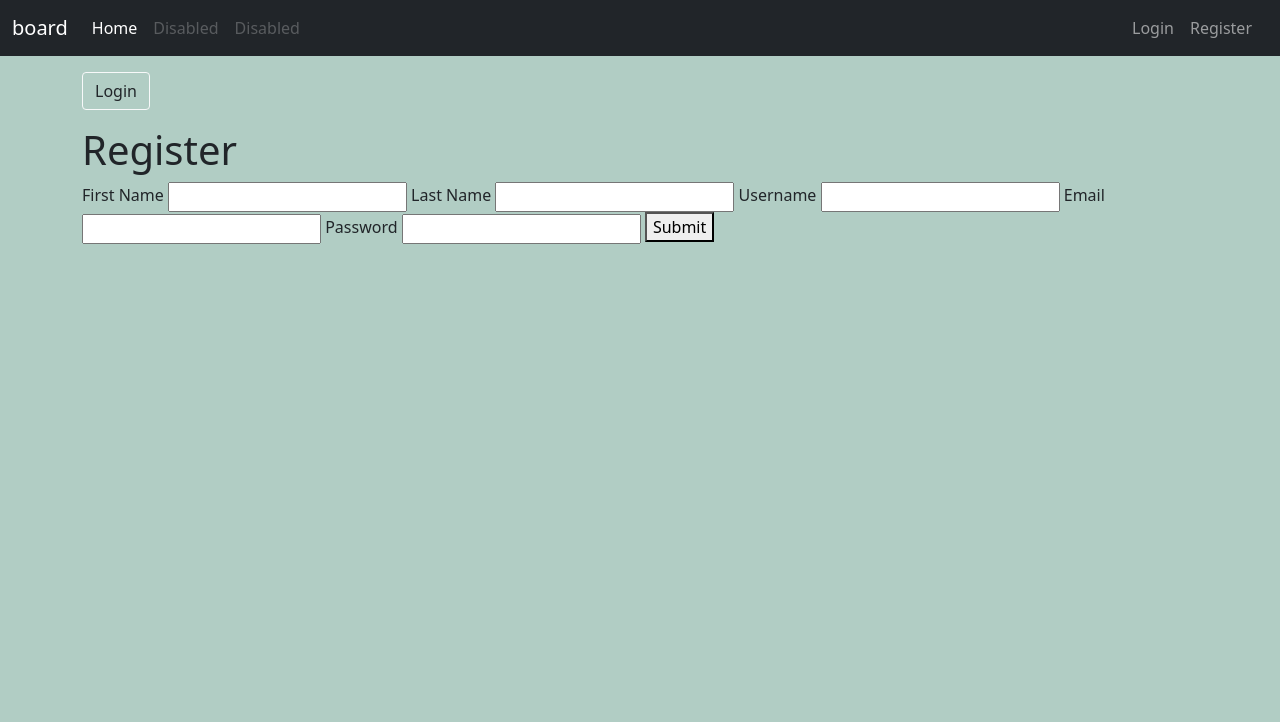
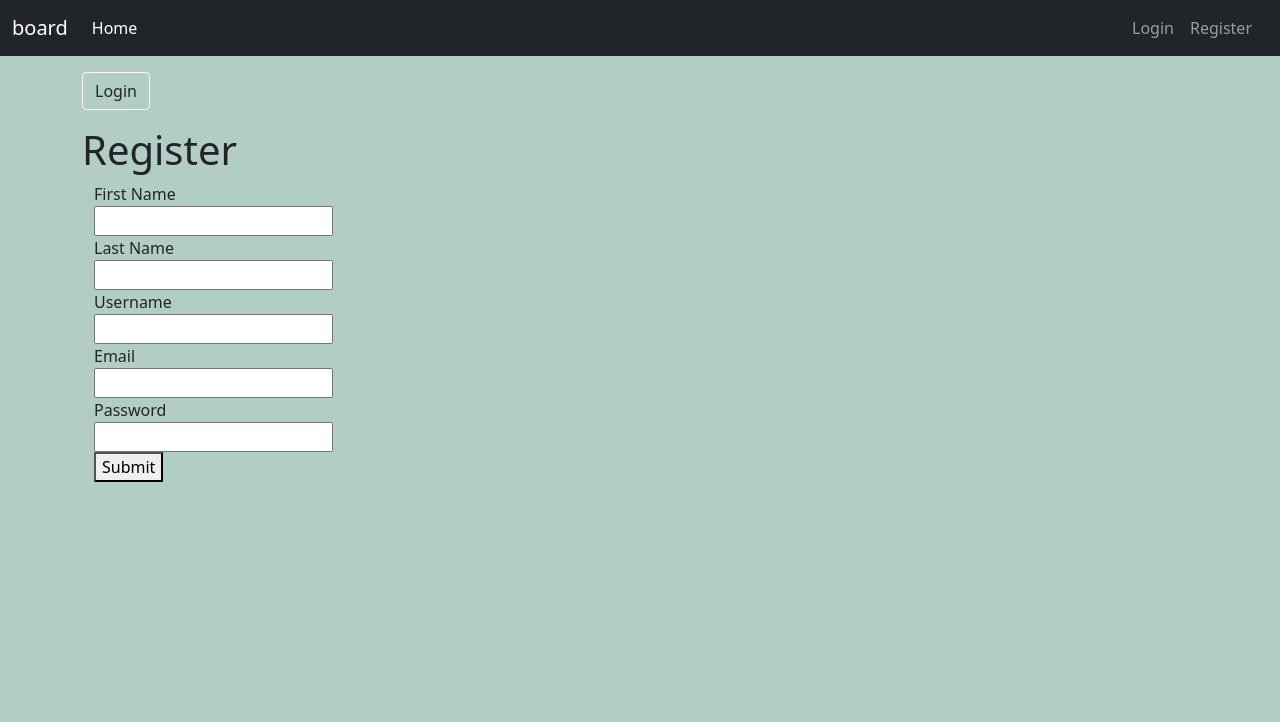
Before and after one commit to cdmichaelb/kanban_capstone, a Django app: page / in a window 1280 px wide. Shown: the top 722 px of the page. Run offline with Django 4.2, Linux system fonts and the light colour scheme; data that the repository does not hold is empty; some libraries are stand-ins or nearby versions.

Commit message:
last minute changes

```diff
--- a/board/views.py
+++ b/board/views.py
@@ -252,7 +252,6 @@ def card_move(request, pk):
         card = qs.first()
         column = Column.objects.filter(pk=card.column.id).first()
         columns = Column.objects.filter(kanban=column.kanban)
-        kanban = Kanban.objects.filter(pk=column.kanban.id).first()
         print(columns)
         print("s column id ", card.column.id)
         print("s column index ", card.column.index)
--- a/kanban_capstone/settings.py
+++ b/kanban_capstone/settings.py
@@ -25,7 +25,7 @@ SECRET_KEY = 'django-insecure-sriydpa6=y6vik-iax5c)u2nv=3_j-wc(^c_ccz4kmpk&tvx$s
 # SECURITY WARNING: don't run with debug turned on in production!
 DEBUG = True
 
-ALLOWED_HOSTS = ["poopycraft.live", "127.0.0.1", "mivnet.onthewifi.com", "mivnet.onthewifi.com:8000"]
+ALLOWED_HOSTS = ["poopycraft.live", "127.0.0.1", "mivnet.onthewifi.com", "mivnet.onthewifi.com:8000", "127.0.0.1:8000"]
 
 
 # Application definition
--- a/static/css/main.css
+++ b/static/css/main.css
@@ -6,9 +6,15 @@
 	visibility: visible;
 } */
 
+/* v-cloak magic */
 [v-cloak] > * {
 	display: none;
 }
 [v-cloak]::before {
 	content: "Loading…";
 }
+
+/* No Text Wrap */
+.nowrap {
+	white-space: nowrap;
+}
--- a/static/js/main.js
+++ b/static/js/main.js
@@ -1,4 +1,3 @@
-// Toggle display of id edit-form when edit edit-button is clicked
 let print = console.log; //TODO: Remove later
 $(document).ready(function () {
 	console.log("Loaded");
@@ -35,14 +34,12 @@ $(document).ready(function () {
 		//$("#kanban-list-page").hide("fast");
 		$("#kanban-detail-page").show("fast");
 	});
-
 	$("#kanban-header-delete-icon").click(function (event) {
 		event.stopPropagation();
 		event.preventDefault();
 		console.log("mouseover");
 		$("#kanban-list-page-kanban-button").prop("disabled", true);
 	});
-	// If button with class of create is clicked, show the create form with same id
 	$(".createA").click(function (event) {
 		event.preventDefault();
 		console.log("Create button clicked " + $(this).attr("idn"));
@@ -162,6 +159,13 @@ const app2 = new Vue({
 			});
 	},
 	methods: {
+		backToList: function () {
+			$("#kanban-list-page").show("fast");
+			$("#kanban-detail-page").hide("fast");
+		},
+		submitForm() {
+			this.$refs.anyName.reset();
+		},
 		deleteKanban: function (kanban_id) {
 			axios({
 				method: "DELETE",
@@ -232,6 +236,8 @@ const app2 = new Vue({
 					this.kanbans.columns = [];
 					this.kanban_count = Object.keys(this.kanbans).length;
 					this.kanban_count = this.kanban_count + 1;
+					this.newName = "";
+					this.newDescription = "";
 				})
 				.catch((error) => {
 					console.log(BASE_URL);
@@ -285,8 +291,10 @@ const app2 = new Vue({
 				},
 			})
 				.then((response) => {
-					//console.log("Column: " + JSON.stringify(response.data.column_list));
+					console.log("Column: " + JSON.stringify(response.data.column_list));
 					this.kanbans.columns = response.data.column_list;
+					this.newColumnName = "";
+					this.newColumnDescription = "";
 				})
 				.catch((error) => {
 					console.log(BASE_URL);
@@ -308,6 +316,8 @@ const app2 = new Vue({
 					console.log(JSON.stringify(response.data));
 
 					this.kanbans.columns = response.data.column_list;
+					this.newCardName = "";
+					this.newCardDescription = "";
 				})
 				.catch((error) => {
 					console.log(BASE_URL);
--- a/templates/board/index.html
+++ b/templates/board/index.html
@@ -58,11 +58,13 @@
 				</div>
 			</div>
 		</div>
+		<!-- not used, was conditionally showing the create form below -->
 		<div v-else></div>
-		<div class="create-kanban">
+		<div class="row">
+			<div class="create-kanban col-auto row">
 				<h2>Create a Kanban</h2>
 				<form>
-				<div class="form-group">
+					<div class="form-group col-sm-12">
 						<label for="kanban-name">Kanban Name</label>
 						<input
 							type="text"
@@ -92,6 +94,7 @@
 						Create Kanban
 					</button>
 				</form>
+			</div>
 		</div>
 	</div>
 	<div class="container">
@@ -146,11 +149,11 @@
 			<!-- List columns -->
 			<div class="container">
 				<div v-if="kanbans.columns !== null" class="column-list row">
-					<div v-for="column in kanbans.columns" class="col-auto p-0">
+					<div v-for="column in kanbans.columns" class="col-2 p-1">
 						<div class="card bg-dark text-light border-1 border-light">
 							<div class="row">
 								<div class="col-auto">
-									<h3 class="">[[column.name]] [[column.index]]</h3>
+									<h5 class="">[[column.name]]</h5>
 								</div>
 								<div class="col-auto">
 									<i
@@ -165,10 +168,10 @@
 										<div class="">
 											<div
 												:id="card"
-												class="container bg-light text-dark border-1 border-dark col"
+												class="container bg-light text-dark border-1 border-dark col-auto p-0"
 											>
 												<div :id="card" class="card-header row">
-													<div class="col">
+													<div class="col-1 p-1 container-fluid">
 														<!-- Move Card down to next Column -->
 														<button
 															:id="card"
@@ -178,10 +181,10 @@
 															<i class="fas fa-arrow-left p-0"></i>
 														</button>
 													</div>
-													<div class="col">
-														<h4 :id="card">[[card.name]]</h4>
+													<div class="col-auto text-nowrap">
+														<h6 :id="card">[[card.name]]</h6>
 													</div>
-													<div class="col">
+													<div class="col-1 p-1 container-fluid">
 														<!-- Move Card up to next Column -->
 														<button
 															:id="card"
@@ -192,7 +195,7 @@
 														</button>
 													</div>
 												</div>
-												<div :id="card" class="card-body">
+												<div :id="card" class="card-body row">
 													<p :id="card">
 														[[card.description]]
 														<br />
@@ -200,20 +203,24 @@
 											[[card.updated_at]]. -->
 														<!-- show delete and edit buttons -->
 													</p>
+													<div class="col-auto">
 														<button
 															:id="'delete-' + card.id"
-														class="btn btn-danger"
+															class="btn-xs btn-danger"
 															v-on:click.prevent="deleteCard(card.id)"
 														>
 															Delete
 														</button>
+													</div>
+													<div class="col-auto">
 														<button
 															:id="'createrbtn-' + card.id"
 															:idn="card.id"
-														class="btn btn-primary"
+															class="btn-xs btn-primary"
 														>
 															Create
 														</button>
+													</div>
 												</div>
 											</div>
 										</div>
@@ -250,14 +257,16 @@
 													v-model="newCardDescription"
 												></textarea>
 											</div>
+											<div class="col-auto">
 												<button
 													:id="'createbtn-' + column.id"
 													type="submit"
-												class="btn btn-primary"
+													class="btn btn-primary clearfield"
 													v-on:click.prevent="createCard(column.id)"
 												>
 													Create Card
 												</button>
+											</div>
 										</form>
 									</div>
 								</div>
--- a/templates/partials/_navbar.html
+++ b/templates/partials/_navbar.html
@@ -7,7 +7,12 @@
 		style="display: none"
 	>
 		<div class="container-fluid">
-			<a class="navbar-brand" href="{% url 'board:index' %}">board</a>
+			<a
+				class="navbar-brand"
+				href="{% url 'board:index' %}"
+				v-on:click.stop.prevent="backToList"
+				>board</a
+			>
 
 			<button
 				class="navbar-toggler"
@@ -27,12 +32,13 @@
 							class="nav-link active"
 							aria-current="page"
 							href="{% url 'board:index' %}"
+							v-on:click.stop.prevent="backToList"
 							>Home</a
 						>
 					</li>
 					<li class="nav-item">
 						<a
-							class="nav-link disabled"
+							class="nav-link disabled d-none"
 							href="#"
 							tabindex="-1"
 							aria-disabled="true"
@@ -41,7 +47,7 @@
 					</li>
 					<li class="nav-item">
 						<a
-							class="nav-link disabled"
+							class="nav-link disabled d-none"
 							href="#"
 							tabindex="-1"
 							aria-disabled="true"
--- a/templates/users/login.html
+++ b/templates/users/login.html
@@ -1,18 +1,27 @@
 {% block content %} {% load static %}
+
 <h1 class="display">Log in</h1>
 
 <form action="{% url 'users:login' %}" method="POST" class="auth-form">
-	<!-- Render error messages if they exist -->
+	<div class="container">
+		<div class="row">
+			<div class="col-1">
 				{% if error%}
 				<h3 class="error">{{error}}</h3>
 				{% endif%} {% csrf_token %}
 				<label for="username-field">Username</label>
 				<input type="text" name="username" id="login-username-field" />
-
+			</div>
+			<div class="row">
+				<div class="col-1">
 					<label for="password-field">Password</label>
 					<input type="password" name="password" id="login-password-field" />
 
 					<button class="loginSubmit" type="submit">Submit</button>
+				</div>
+			</div>
+		</div>
+	</div>
 </form>
 
 {% endblock content %}
--- a/templates/users/register.html
+++ b/templates/users/register.html
@@ -3,22 +3,43 @@
 
 <form action="{% url 'users:register' %}" method="POST" class="auth-form">
 	{% csrf_token %}
+	<div class="container">
+		<div class="row">
 			<label for="first-name-field">First Name</label>
+			<div class="col-1">
 				<input type="text" name="first-name" id="first-name-field" />
-
+			</div>
+		</div>
+		<div class="row">
 			<label for="last-name-field">Last Name</label>
+			<div class="col-1">
 				<input type="text" name="last-name" id="last-name-field" />
-
+			</div>
+		</div>
+		<div class="row">
 			<label for="username-field">Username</label>
+			<div class="col-1">
 				<input type="text" name="username" id="register-username-field" />
-
+			</div>
+		</div>
+		<div class="row">
 			<label for="email-field">Email</label>
+			<div class="col-1">
 				<input type="email" name="email" id="email-field" />
-
+			</div>
+		</div>
+		<div class="row">
 			<label for="password-field">Password</label>
+			<div class="col-1">
 				<input type="password" name="password" id="register-password-field" />
-
+			</div>
+		</div>
+		<div class="row">
+			<div class="col-1">
 				<button class="loginSubmit" type="submit">Submit</button>
+			</div>
+		</div>
+	</div>
 </form>
 
 {% endblock content %}
```
Lines whose indentation alone changed are shown as unchanged.
